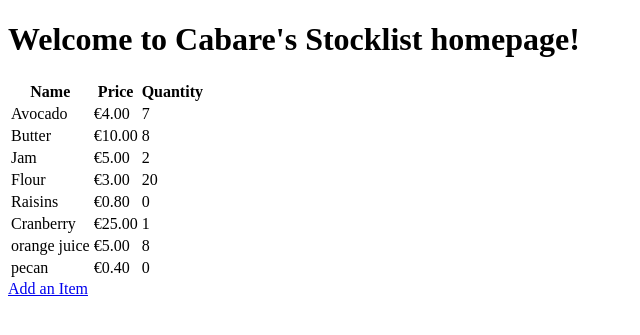
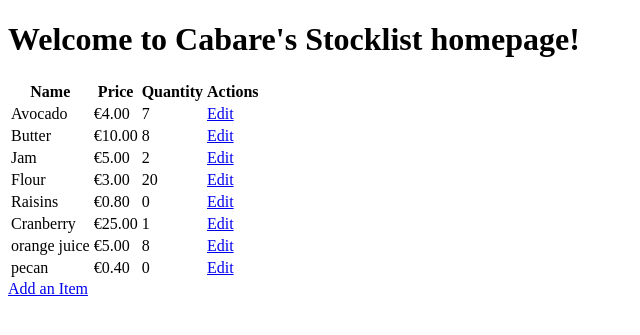
Before and after one commit to c-argus/butter-and-jam, a Django app: page / in a window 1280 px wide. Shown: the top 335 px of the page, without its empty margins (0-640 px from the left). Run offline with Django 3.2, Linux system fonts and the light colour scheme; data comes from the database, SQL or seed files in the repository; both versions use the stored data as it was after the commit.

Commit message:
Added Edit button to each item in the home page item list

```diff
--- a/stocklist/templates/home.html
+++ b/stocklist/templates/home.html
@@ -20,6 +20,7 @@
             <th>Name</th>        <!-- Name column -->
             <th>Price</th>       <!-- Price column -->
             <th>Quantity</th>    <!-- Quantity column -->
+            <th>Actions</th>     <!-- Actions column -->
           </tr>
         </thead>
 
@@ -33,6 +34,8 @@
               <td>{{ item.name }}</td>           <!-- Display item name -->
               <td>&euro;{{ item.price }}</td>   <!-- Display item price with euro sign -->
               <td>{{ item.quantity }}</td>       <!-- Display item quantity -->
+              <!-- Edit button -->
+              <td><a href="{% url 'edit_item' item.id %}">Edit</a></td>
             </tr>
           {% endfor %}
         </tbody>
```
Also changed, not shown: db.sqlite3.
